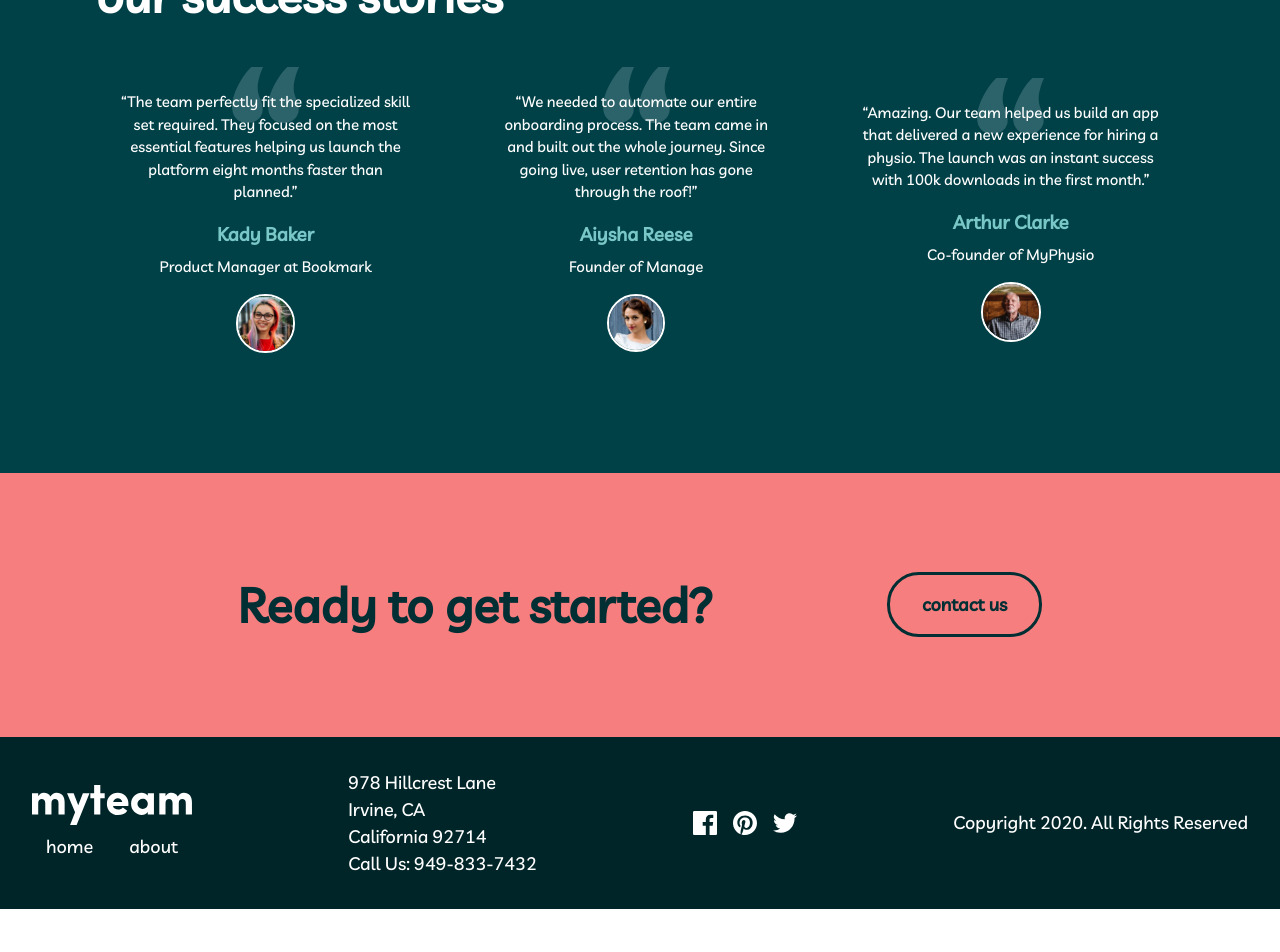
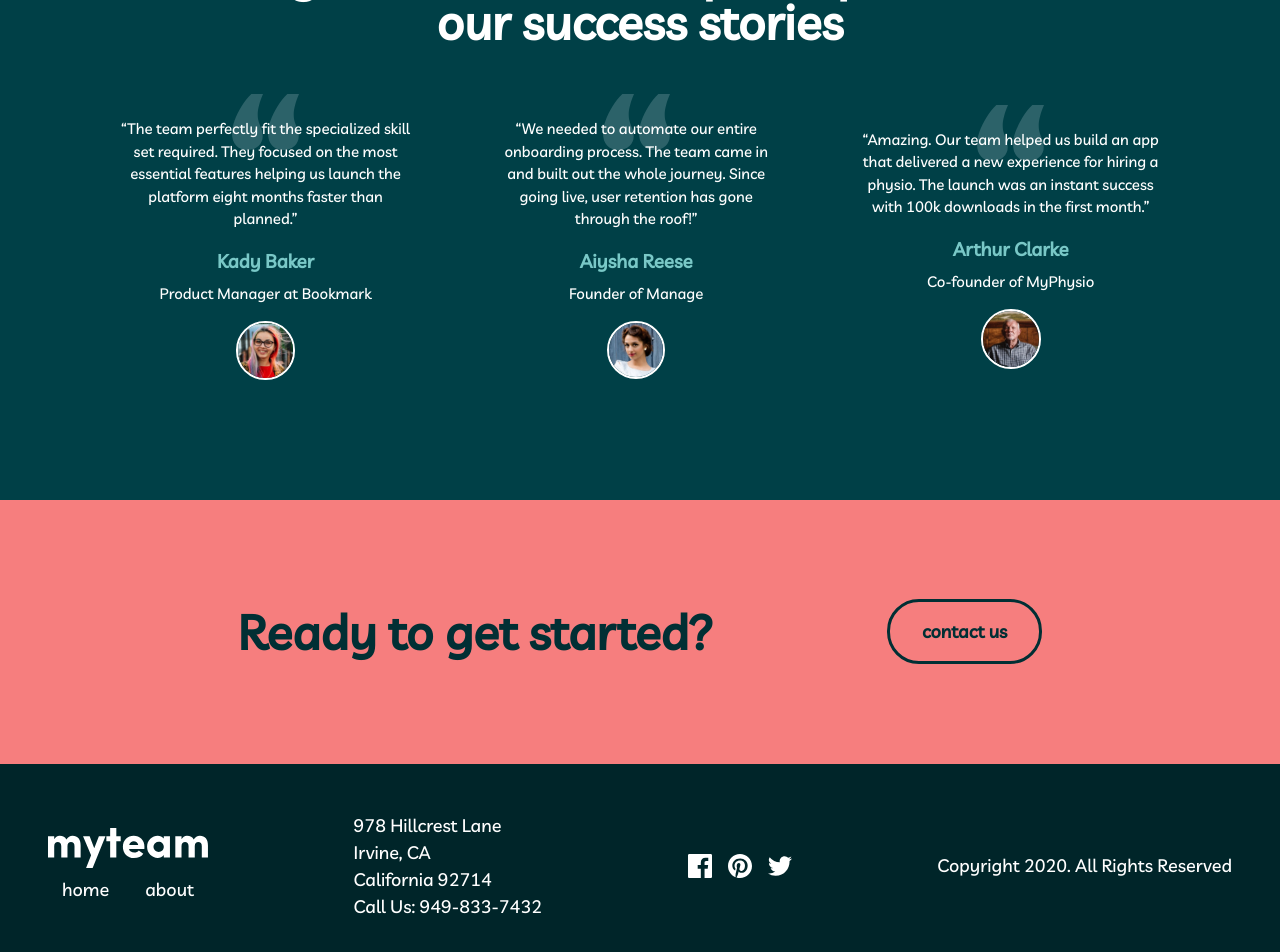
Before and after one commit to JioBautista/myteam-multi-page-website, a React (Vite) app in the folder app/: page / in a window 1280 px wide. Shown: the part 1329-2281 px from the top of the page. Before the commit the page ends 2238 px from the top, so only its background shows below. Built offline with nearby package versions, Linux system fonts and the light colour scheme.

Commit message:
About page started

```diff
--- a/app/src/App.jsx
+++ b/app/src/App.jsx
@@ -1,6 +1,7 @@
 import React from "react";
 import Layout from "./layout/Layout";
 import Home from "./pages/home/Home";
+import About from "./pages/about/About";
 import { BrowserRouter, Routes, Route } from "react-router-dom";
 
 function App() {
@@ -9,6 +10,7 @@ function App() {
       <Routes>
         <Route path="/" element={<Layout />}>
           <Route index element={<Home />} />
+          <Route path="about" element={<About />} />
         </Route>
       </Routes>
     </BrowserRouter>
--- a/app/src/footer/footer.module.scss
+++ b/app/src/footer/footer.module.scss
@@ -2,9 +2,9 @@
 @mixin padding {
     padding: 2rem;
 
-    // @media(min-width:768px) {
-    //     padding: 6rem;
-    // }
+    @media(min-width:768px) {
+        padding: 3rem;
+    }
 
     // @media(min-width: 1024px) {
     //     padding: 8rem;
--- /dev/null
+++ b/app/src/pages/about/About.jsx
@@ -0,0 +1,9 @@
+import React from 'react'
+
+function About() {
+  return (
+    <div>About</div>
+  )
+}
+
+export default About
--- a/app/src/styles/home.module.scss
+++ b/app/src/styles/home.module.scss
@@ -3,12 +3,12 @@
     padding: 2rem;
 
     @media(min-width:768px) {
+        padding: 3rem;
+    }
+
+    @media(min-width: 1024px) {
         padding: 6rem;
     }
-
-    // @media(min-width: 1024px) {
-    //     padding: 8rem;
-    // }
 }
 
 @mixin flexCenter {
@@ -21,6 +21,7 @@
 // Home component - parent container
 .container {
     color: white;
+    text-align: center;
 
     h1 {
         font-size: clamp(40px, 8vw, 100px);
@@ -67,8 +68,12 @@
     background-color: #012F34;
 
     @media(min-width: 1024px) {
-        display: flex;
-        justify-content: space-between;
+        @include flexCenter();
+        flex-direction: row;
+
+        h2 {
+            align-self: flex-start;
+        }
     }
 
 
```
